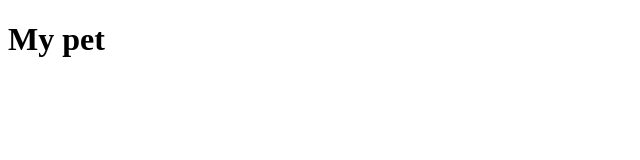
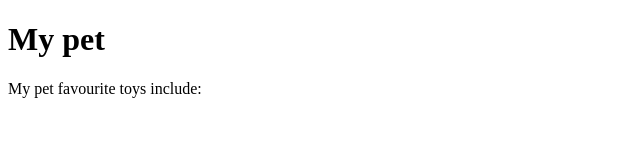
Before and after one commit to ClintonOliera/my-pet, a plain HTML site: page index.html in a window 1280 px wide. Shown: the whole page, without its empty margins (0-640 px from the left). Drawn offline with Linux system fonts and the light colour scheme.

Commit message:
added a paragraph

```diff
--- a/index.html
+++ b/index.html
@@ -5,5 +5,6 @@
   </head>
   <body>
     <h1>My pet</h1>
+    <p>My pet favourite toys include:</p>
   </body>
 </html>
```
